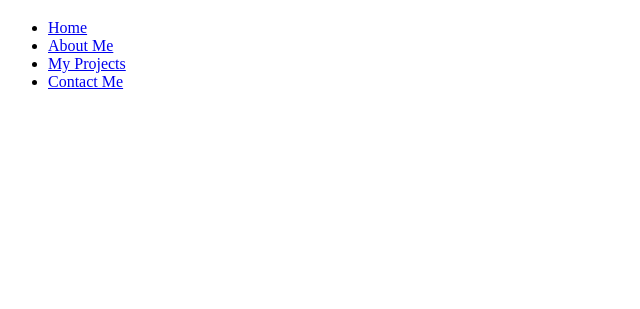
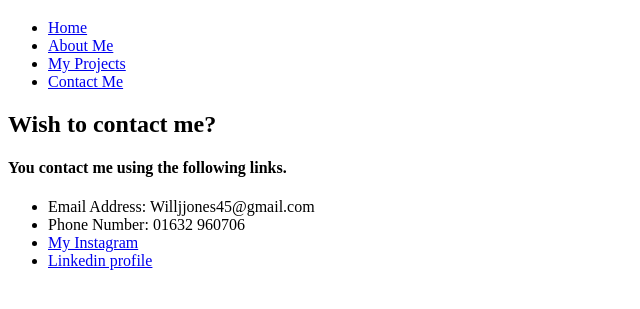
Before and after one commit to willjones26/project1final, a plain HTML site: page contact.html in a window 1280 px wide. Shown: the part 61-370 px from the top of the page, without its empty margins (0-640 px from the left). Drawn offline with Linux system fonts and the light colour scheme.

Commit message:
feat: added content to contact me page

```diff
--- a/contact.html
+++ b/contact.html
@@ -15,6 +15,16 @@
          <li><a href="aboutme.html">About Me</li>
             <li><a href="myprojects.html">My Projects</li>
                  <li><a href="contact.html">Contact Me</li>
+                 </a>
+    </ul>
+</nav>
+<h2> Wish to contact me? </h2>
+
+    <h4> You contact me using the following links. </h4>
+    <ul>
+    <li> Email Address: Willjjones45@gmail.com</li>
+    <li> Phone Number: 01632 960706</li>
+    <li> <a href="https://msng.link/o?willjjones45=ig"> My Instagram </a> </li>
+    <li> <a href="https://www.linkedin.com/shareArticle?mini=true&url=willjjones45">Linkedin profile</a></li>
 
     </ul>
-</nav>
```
